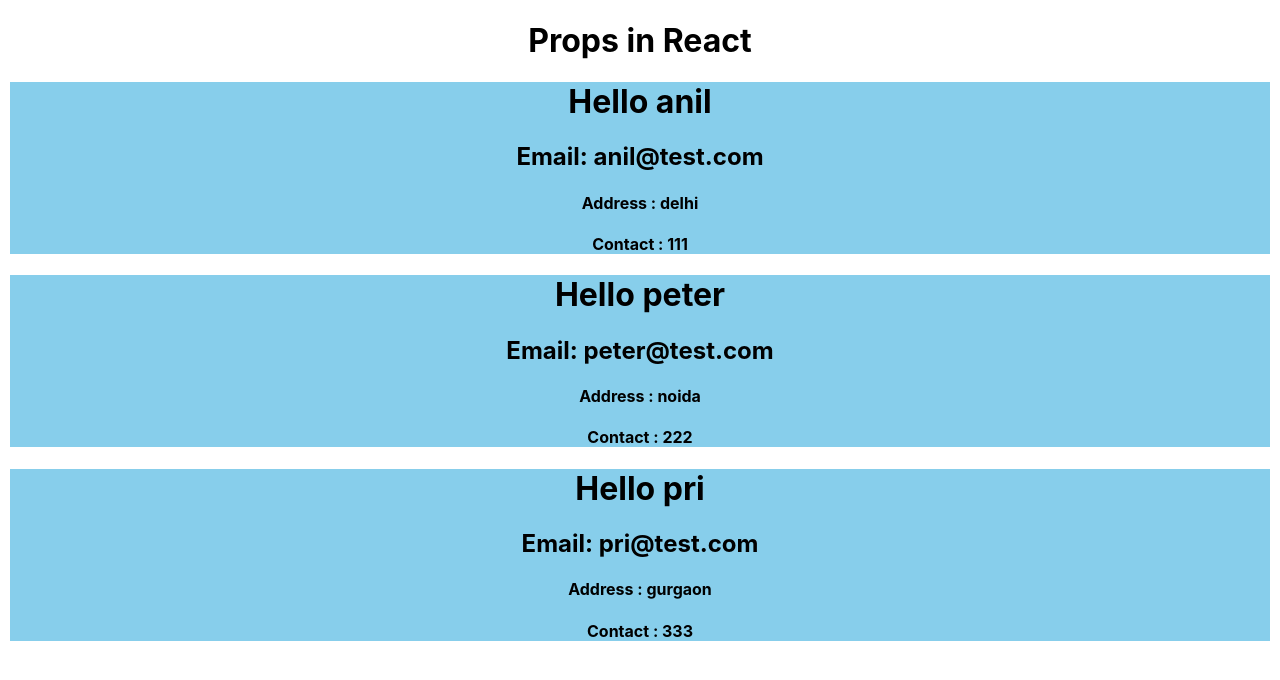
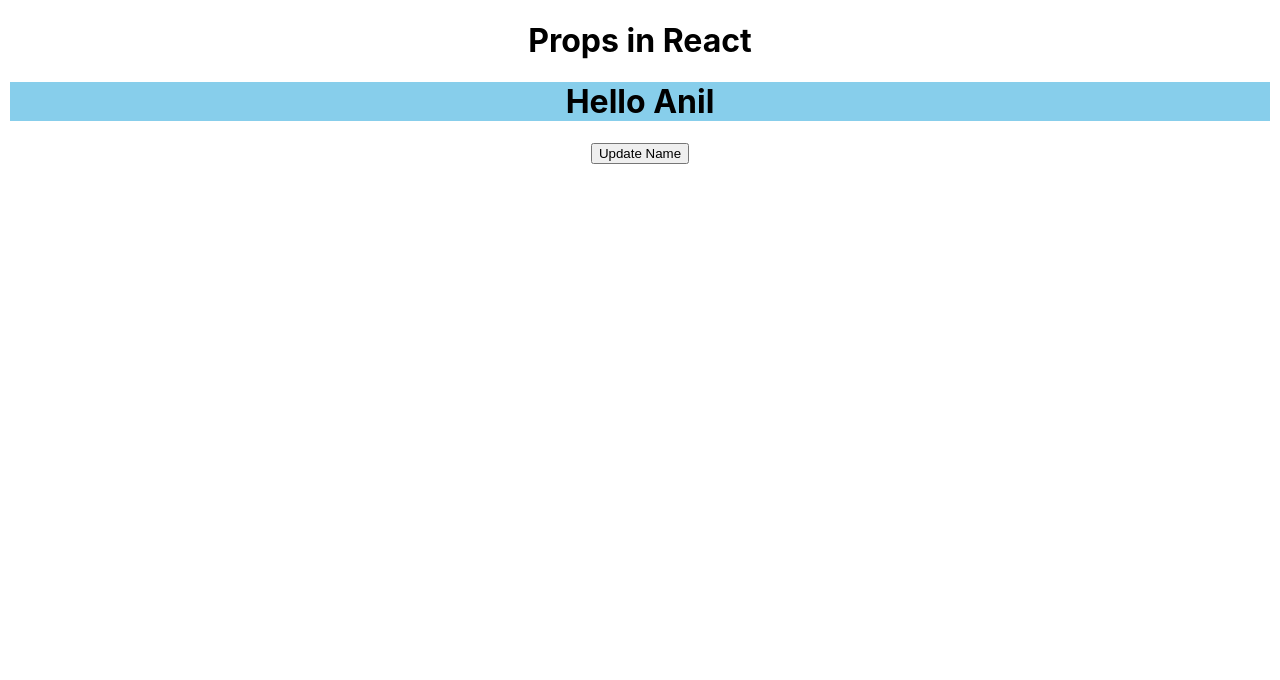
Before and after one commit to Deepakiit17/React_Tutorial, a React (Create React App) app: page / in a window 1280 px wide. Shown: the top 680 px of the page. Built offline with nearby package versions, Linux system fonts and the light colour scheme.

Commit message:
props pass button click usestate in functinal component

```diff
--- a/src/App.js
+++ b/src/App.js
@@ -1,25 +1,20 @@
+import { useState } from "react";
 import "./App.css";
 import Student from "./Student";
 
 function App() {
+  const [name, setName] = useState("Anil");
   return (
     <div className="App">
       <h1>Props in React</h1>
-      <Student
-        name={"anil"}
-        email="anil@test.com"
-        other={{ address: "delhi", mobile: 111 }}
-      />
-      <Student
-        name="peter"
-        email="peter@test.com"
-        other={{ address: "noida", mobile: 222 }}
-      />
-      <Student
-        name="pri"
-        email="pri@test.com"
-        other={{ address: "gurgaon", mobile: 333 }}
-      />
+      <Student name={name} />
+      <button
+        onClick={() => {
+          setName("Sidhu");
+        }}
+      >
+        Update Name
+      </button>
     </div>
   );
 }
--- a/src/Student.js
+++ b/src/Student.js
@@ -3,9 +3,6 @@
   return (
     <div style={{ backgroundColor: "skyblue", margin: 10 }}>
       <h1>Hello {props.name}</h1>
-      <h2>Email: {props.email}</h2>
-      <h4>Address : {props.other.address}</h4>
-      <h4>Contact : {props.other.mobile}</h4>
     </div>
   );
 }
```
